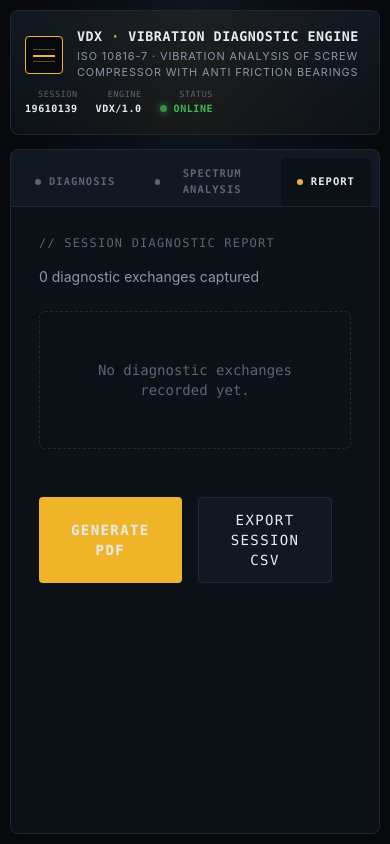
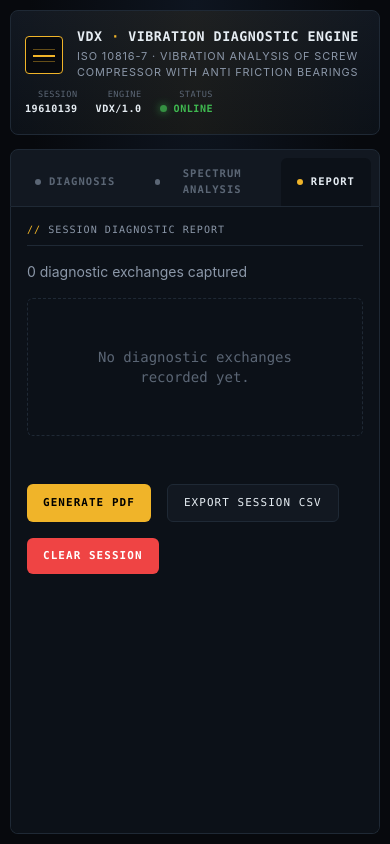
Before and after one commit to ami-souvik/vibration-analysis-engine, a Next.js app: page / in a window 390 px wide. Both pictures are taken after a click on the button "REPORT". Built offline with nearby package versions, Linux system fonts and the light colour scheme.

Commit message:
style: update report tab UI with responsive spacing, styled headers, and simplified color palette

```diff
--- a/src/app/globals.css
+++ b/src/app/globals.css
@@ -17,8 +17,6 @@
   --cyan: #39d0d8;
   --cyan-soft: #39d0d822;
   --green: #3fb950;
-  --red: #f85149;
-  --red-soft: #f8514922;
   --grid: rgba(255, 255, 255, 0.03);
 }
 
--- a/src/components/ReportTab.tsx
+++ b/src/components/ReportTab.tsx
@@ -49,14 +49,14 @@ export default function ReportTab({ messages, setMessages }: ReportTabProps) {
   };
 
   return (
-    <div className="flex-1 overflow-y-auto bg-bg-base p-7 flex flex-col gap-8 text-sm">
+    <div className="flex-1 overflow-y-auto bg-bg-base p-4 md:p-7 flex flex-col gap-8 text-sm">
       <div className="flex flex-col">
-        <h3 className="text-text-dim font-mono tracking-widest uppercase mb-4 text-xs">{"// Session Diagnostic Report"}</h3>
-        <p className="text-text-mute text-sm mb-6">{exchanges.length} diagnostic exchanges captured</p>
+        <h3 className="text-text-mute font-mono tracking-widest uppercase pb-2 mb-4 text-display-xs border-b border-b-border before:content-['//_'] before:text-accent">Session Diagnostic Report</h3>
+        <p className="text-text-mute text-sm mb-4">{exchanges.length} diagnostic exchanges captured</p>
 
         <div className="flex flex-col gap-6">
           {exchanges.map((ex, index) => (
-            <div key={index} className="bg-[#11161d] border border-border p-6 rounded-md flex flex-col gap-4">
+            <div key={index} className="bg-[#11161d] border border-l-4 border-border border-l-accent px-4 py-3 rounded-md flex flex-col gap-4">
               <h4 className="text-white font-bold">Q{index + 1}: {ex.question.text}</h4>
               <div className="text-text-mute whitespace-pre-wrap leading-relaxed">
                 {ex.answer ? formatText(ex.answer.text) : <span className="italic text-gray-500">Awaiting response...</span>}
@@ -74,16 +74,16 @@ export default function ReportTab({ messages, setMessages }: ReportTabProps) {
         </div>
       </div>
 
-      <div className="flex gap-4 mt-4">
-        <button className="bg-accent text-background font-mono font-bold uppercase tracking-widest px-8 py-3 rounded hover:bg-accent/90 transition-colors">
+      <div className="flex flex-wrap gap-4 mt-4">
+        <button className="bg-accent text-black text-[0.78em] font-mono font-bold uppercase tracking-widest px-4 py-2 rounded-md hover:bg-accent/90 transition-colors">
           Generate PDF
         </button>
-        <button className="bg-bg-elev border border-border text-text font-mono uppercase tracking-widest px-8 py-3 rounded hover:bg-bg-deep transition-colors">
+        <button className="bg-bg-elev text-[0.78em] border border-border text-text font-mono uppercase tracking-widest px-4 py-2 rounded-md hover:bg-bg-deep transition-colors">
           Export Session CSV
         </button>
         <button
           onClick={() => setMessages([])}
-          className="bg-red-500 text-white font-mono font-bold uppercase tracking-widest px-8 py-3 rounded hover:bg-red-600 transition-colors ml-auto"
+          className="bg-red-500 text-white text-[0.78em] font-mono font-bold uppercase tracking-widest px-4 py-2 rounded-md hover:bg-red-600 transition-colors"
         >
           Clear Session
         </button>
--- a/tailwind.config.ts
+++ b/tailwind.config.ts
@@ -22,9 +22,7 @@ const config: Config = {
         "accent-soft": "var(--accent-soft)",
         cyan: "var(--cyan)",
         "cyan-soft": "var(--cyan-soft)",
-        green: "var(--green)",
-        red: "var(--red)",
-        "red-soft": "var(--red-soft)",
+        green: "var(--green)"
       },
       fontFamily: {
         mono: ['"JetBrains Mono"', 'ui-monospace', '"SF Mono"', 'Menlo', 'Consolas', 'monospace'],
```
